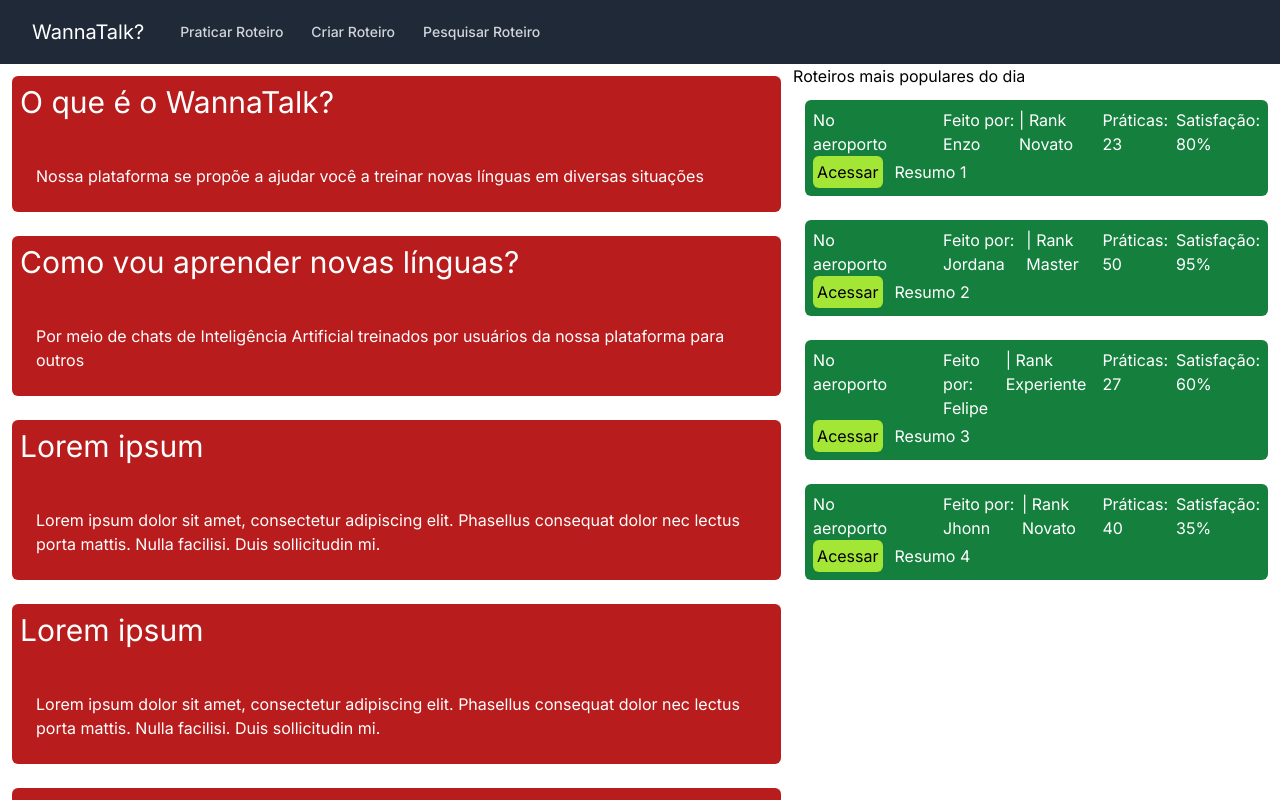
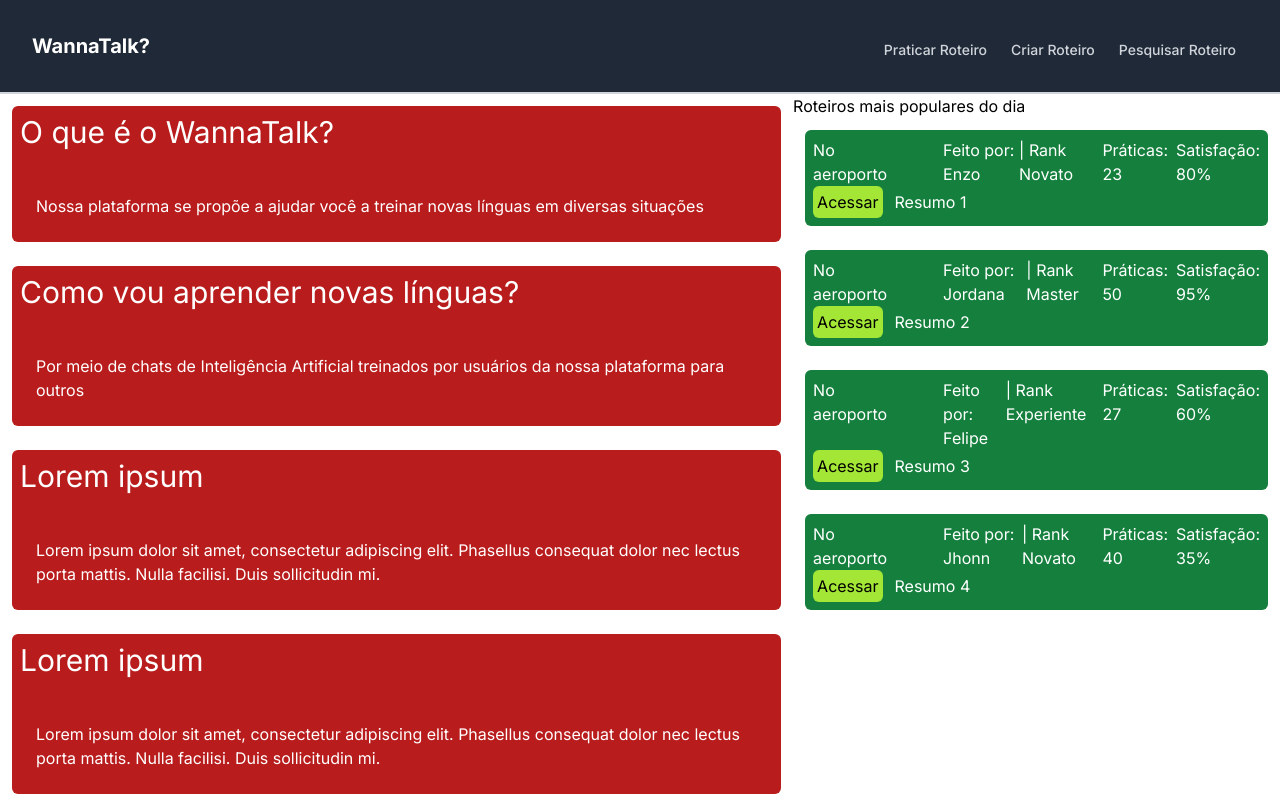
Before and after one commit to ES2-UFPI/WannaTalk, a Next.js app in the folder front_end/wannatalk/: page / in a window 1280 px wide. Shown: the top 800 px of the page. Built offline with nearby package versions, Linux system fonts and the light colour scheme.

Commit message:
Adicionei o menu responsivo

```diff
--- a/front_end/wannatalk/src/app/page.js
+++ b/front_end/wannatalk/src/app/page.js
@@ -1,12 +1,14 @@
 import Image from "next/image";
 import ListaRoteiros from "@/components/ListaRoteiros";
+import Navbar from "@/components/Navbar";
 
 export default function Home() {
   return (
     <main>
       <div className="bg-white">
+        <Navbar />
         <div>
-          <nav className="bg-gray-800">
+          <nav className="hidden bg-gray-800 border border-red-500">
             <div className="mx-auto max-w-7xl px-2 sm:px-6 lg:px-8">
               <div className="relative flex h-16 items-center justify-between">
                 <div className="flex flex-1 items-center justify-center sm:items-stretch sm:justify-start">
--- /dev/null
+++ b/front_end/wannatalk/src/components/Navbar.jsx
@@ -0,0 +1,73 @@
+// components/Navbar.js
+"use client";
+
+import { useState } from 'react';
+
+const Navbar = () => {
+    const [isMenuOpen, setIsMenuOpen] = useState(false);
+
+    const toggleMenu = () => {
+        setIsMenuOpen(!isMenuOpen);
+    };
+
+    return (
+        <header className="bg-gray-800 border-b-2 border-gray-300">
+            <nav className="mx-auto flex max-w-7xl items-center justify-between p-6 lg:px-8" aria-label="Global">
+                <div className="flex lg:flex-1">
+                    <a href="#" className="-m-1.5 p-1.5">
+                        <span className="sr-only">WannaTalk?</span>
+                        <h1 className="rounded-md text-xl text-white font-bold hover:text-gray-300">WannaTalk?</h1>
+                    </a>
+                </div>
+                <div className="flex lg:hidden">
+                    <button onClick={toggleMenu} type="button" className="-m-2.5 inline-flex items-center justify-center rounded-md p-2.5 text-gray-700">
+                        <span className="sr-only">Open main menu</span>
+                        <svg className="h-6 w-6" fill="none" viewBox="0 0 24 24" strokeWidth="1.5" stroke="currentColor" aria-hidden="true">
+                            <path strokeLinecap="round" strokeLinejoin="round" d="M3.75 6.75h16.5M3.75 12h16.5m-16.5 5.25h16.5" />
+                        </svg>
+                    </button>
+                </div>
+                <div className="hidden lg:flex lg:gap-x-12">
+                    {/* Aqui tu pode estilizar todos os menus do desktop*/}
+                    <div className="md:flex inline mt-2" id="disclosure-1">
+                        <a href="#" className="rounded-md px-3 py-2 text-sm font-medium text-gray-300 hover:bg-gray-700 hover:text-white">Praticar Roteiro</a>
+                        <a href="#" className="rounded-md px-3 py-2 text-sm font-medium text-gray-300 hover:bg-gray-700 hover:text-white">Criar Roteiro</a>
+                        <a href="#" className="rounded-md px-3 py-2 text-sm font-medium text-gray-300 hover:bg-gray-700 hover:text-white">Pesquisar Roteiro</a>
+                    </div>
+                </div>
+
+            </nav>
+            {/* Aqui tu estiliza o menu mobile */}
+            {isMenuOpen && (
+                <div className="lg:hidden" role="dialog" aria-modal="true">
+                    <div className="fixed inset-0 z-10"></div>
+                    <div className="fixed inset-y-0 right-0 z-10 w-full overflow-y-auto bg-white px-6 py-6 sm:max-w-sm sm:ring-1 sm:ring-gray-900/10">
+                        <div className="flex items-center justify-between">
+                            <a href="#" className="-m-1.5 p-1.5">
+                                <span className="sr-only">WannaTalk?</span>
+                                <h1 className='text-white'>WannaTalk?</h1>
+                            </a>
+                            <button onClick={toggleMenu} type="button" className="-m-2.5 rounded-md p-2.5 text-gray-700">
+                                <span className="sr-only">Close menu</span>
+                                <svg className="h-6 w-6" fill="none" viewBox="0 0 24 24" strokeWidth="1.5" stroke="currentColor" aria-hidden="true">
+                                    <path strokeLinecap="round" strokeLinejoin="round" d="M6 18L18 6M6 6l12 12" />
+                                </svg>
+                            </button>
+                        </div>
+                        <div className="mt-6 flow-root">
+                            <div className="-my-6 divide-y divide-gray-500/10">
+                                <div className="flex flex-col  mt-2 space-y-2">
+                                    <a href="#" className="rounded-md px-3 py-2 text-sm font-medium text-gray-700 hover:bg-gray-700 hover:text-white">Praticar Roteiro</a>
+                                    <a href="#" className="rounded-md px-3 py-2 text-sm font-medium text-gray-700 hover:bg-gray-700 hover:text-white">Criar Roteiro</a>
+                                    <a href="#" className="rounded-md px-3 py-2 text-sm font-medium text-gray-700 hover:bg-gray-700 hover:text-white">Criar Roteiro</a>
+                                </div>
+                            </div>
+                        </div>
+                    </div>
+                </div>
+            )}
+        </header>
+    );
+};
+
+export default Navbar;
```
